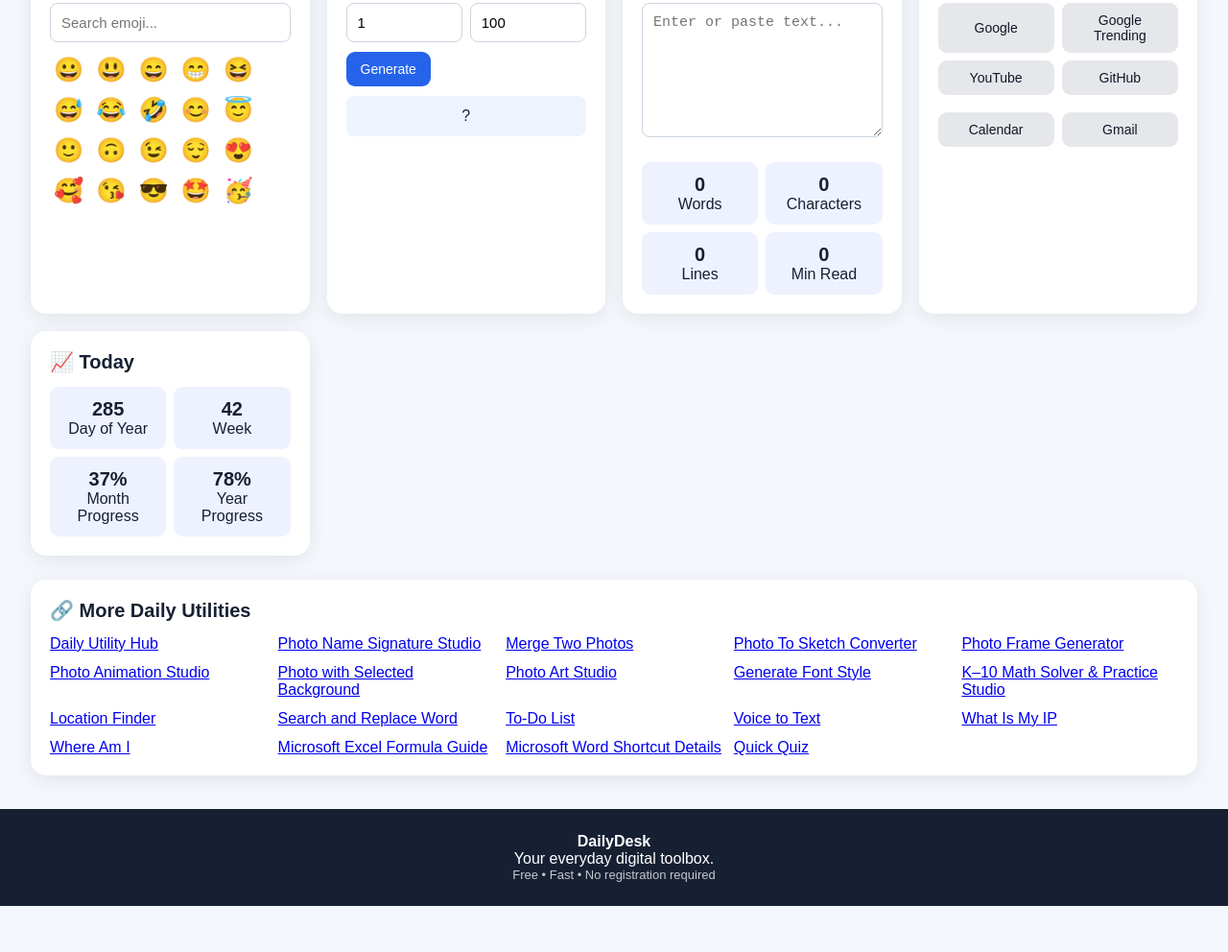
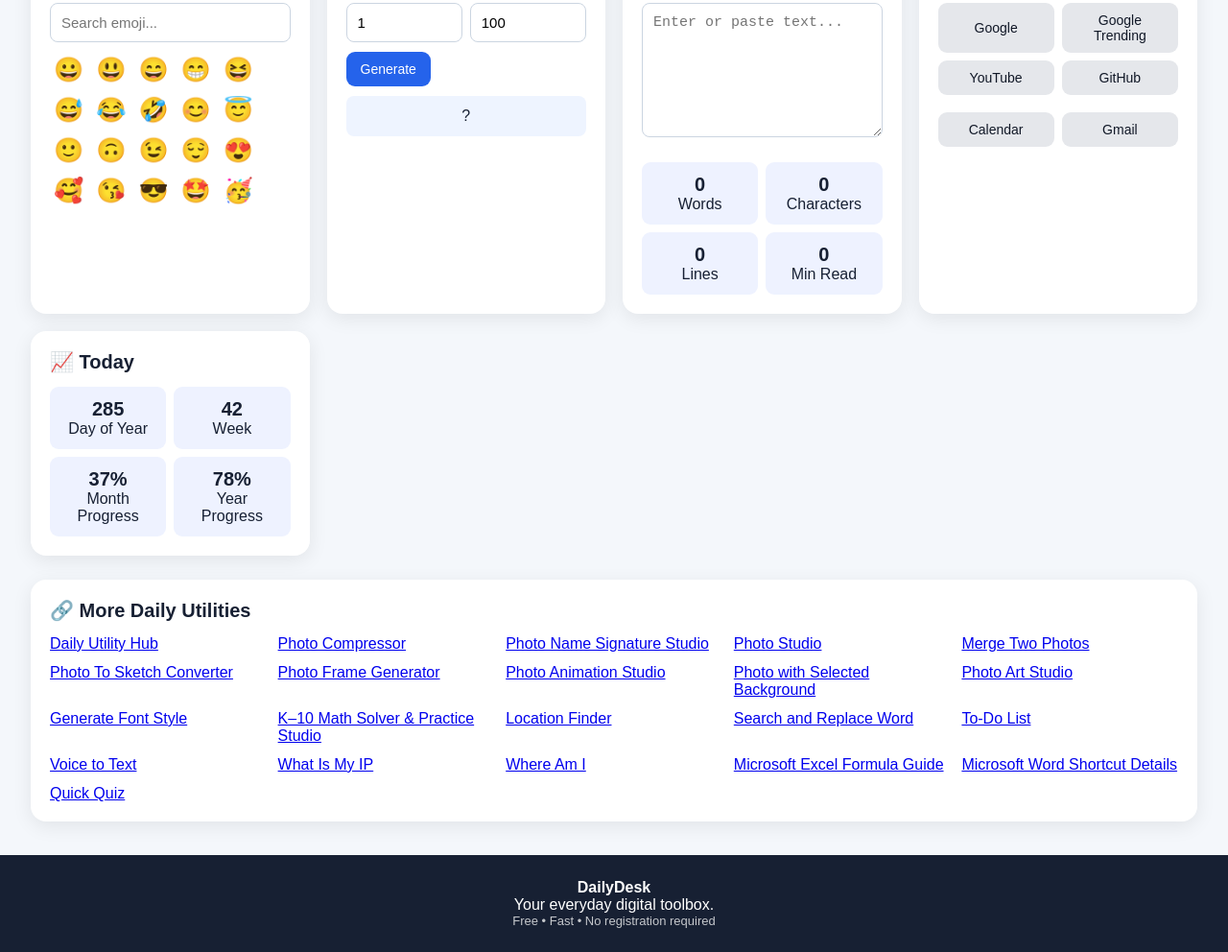
Before and after one commit to ashutoshvpujari1-pixel/software-utilities, a plain HTML site: page index.html in a window 1280 px wide. Shown: the part 1267-2259 px from the top of the page at 96% size. Before the commit the page ends 2211 px from the top, so only its background shows below. Drawn offline with Linux system fonts and the light colour scheme.

Commit message:
Update index.html

```diff
--- a/index.html
+++ b/index.html
@@ -845,7 +845,9 @@ Year Progress
         <h2 style="margin-bottom:14px;">🔗 More Daily Utilities</h2>
         <ul style="list-style:none;display:grid;grid-template-columns:repeat(auto-fit,minmax(220px,1fr));gap:12px;">
             <li><a href="DailyUtilityHub.html" target="_blank">Daily Utility Hub</a></li>
+            <li><a href="photo_compressor.html" target="_blank">Photo Compressor</a></li>
             <li><a href="PhotoNameSignatureStudio.html" target="_blank">Photo Name Signature Studio</a></li>
+            <li><a href="PhotoStudioPro.html" target="_blank">Photo Studio</a></li>
             <li><a href="MergeTwoPhotos.html" target="_blank">Merge Two Photos</a></li>
             <li><a href="PhotoToSketchConverter.html" target="_blank">Photo To Sketch Converter</a></li>
             <li><a href="PhotoFrameGenerator.html" target="_blank">Photo Frame Generator</a></li>
```
